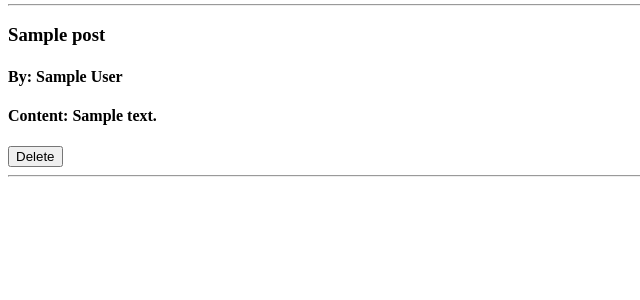
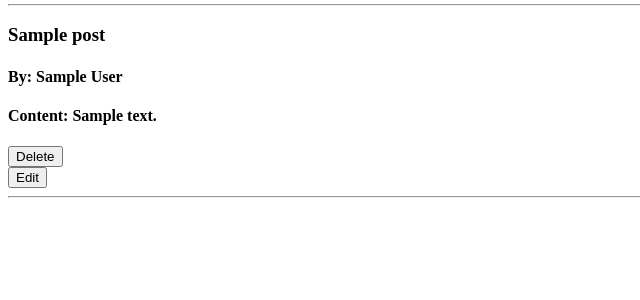
Before and after one commit to DanaKlimova/Flask-Blog-App, a Flask app: page / in a window 1280 px wide. Shown: the part 237-537 px from the top of the page, without its empty margins (0-640 px from the left). Run offline with Flask 2, Linux system fonts and the light colour scheme; tables that the repository leaves empty hold one stand-in row (Sample ...).

Commit message:
Added 'edit' function.

```diff
--- a/app.py
+++ b/app.py
@@ -33,6 +33,19 @@ def index():
         return redirect(url_for("index"))
 
 
+@app.route("/edit/<int:id>", methods=["GET", "POST"])
+def edit_post(id):
+    post = Post.query.get(id)
+    if request.method == "GET":
+        return render_template("edit_post.html", post=post)
+    else:
+        post.title = request.form.get("title")
+        post.author = request.form.get("author")
+        post.content = request.form.get("content")
+        db.session.commit()
+        return redirect(url_for("index"))
+
+
 @app.route("/delete/<int:id>", methods=["POST"])
 def delete_post(id):
     post = Post.query.get(id)
--- a/templates/index.html
+++ b/templates/index.html
@@ -23,6 +23,9 @@
         <form action="{{ url_for('delete_post', id=post.id) }}" method="post">
             <input type="submit" value="Delete"> <br>
         </form>
+        <form action="{{ url_for('edit_post', id=post.id) }}" method="get">
+            <input type="submit" value="Edit"> <br>
+        </form>
         <hr>
     {% endfor %}
 {% endblock %}
```
Also changed, not shown: templates/edit_post.html (added, +16 -0 lines).
